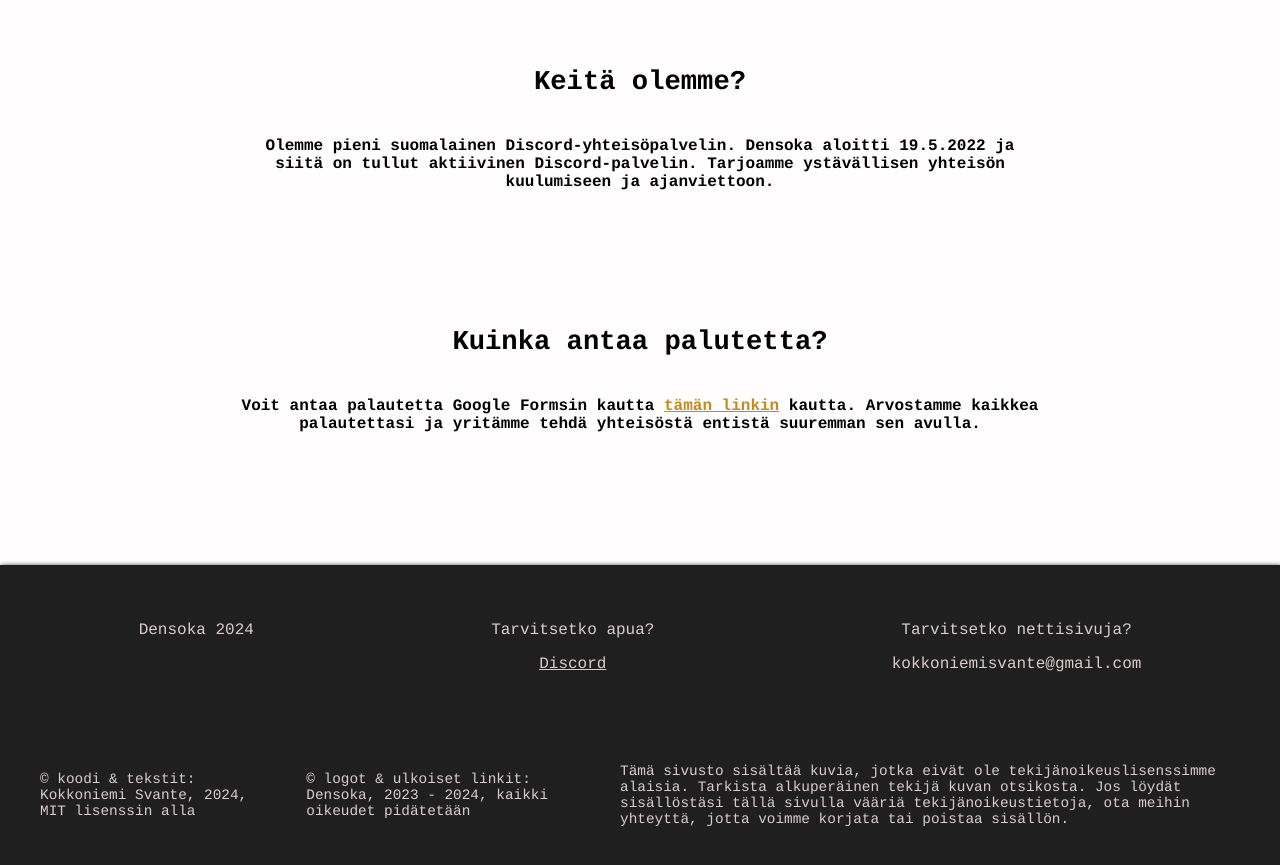
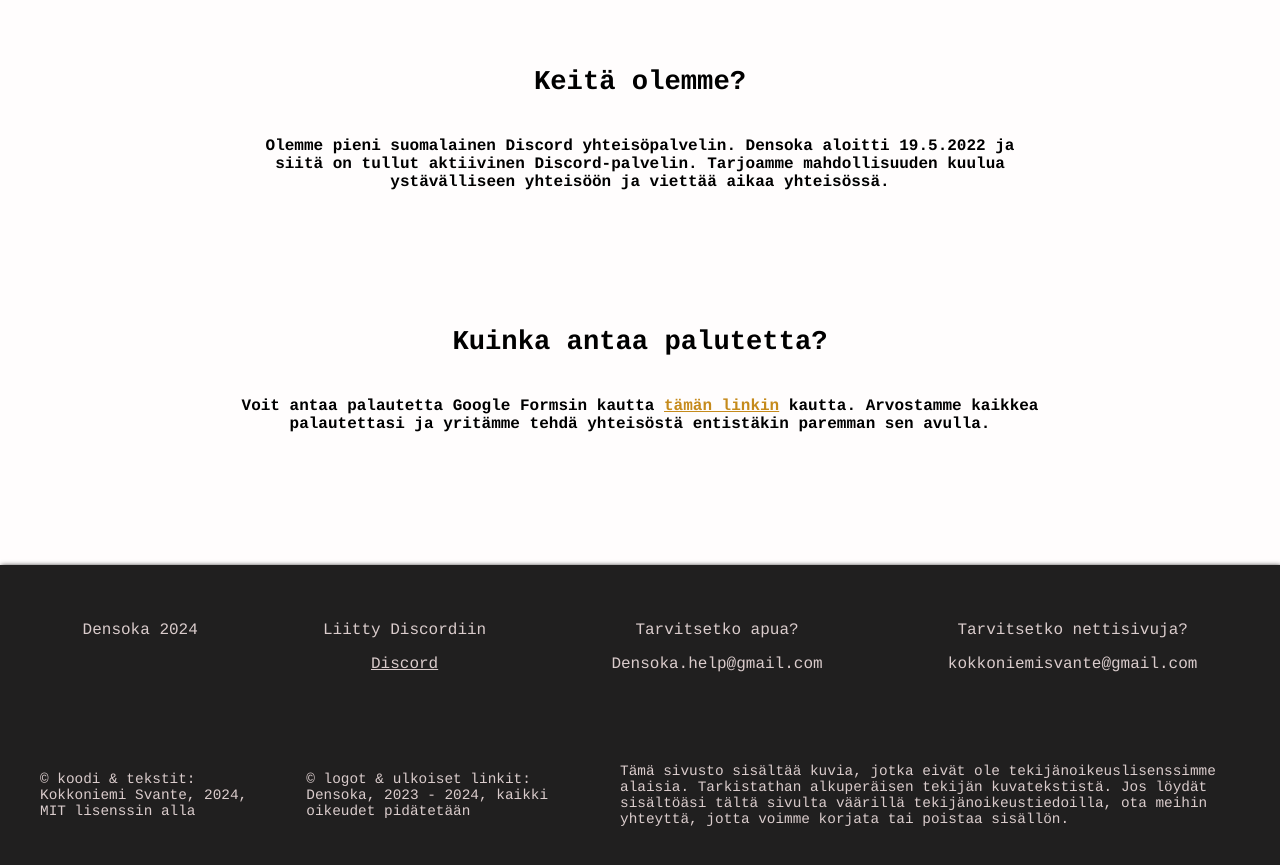
Before and after one commit to Svinte/Densoka, a plain HTML site: page fi/index.html in a window 1280 px wide. Shown: the part 660-1525 px from the top of the page. Drawn offline with Linux system fonts and the light colour scheme.

Commit message:
Add files via upload

```diff
--- a/fi/index.html
+++ b/fi/index.html
@@ -53,7 +53,7 @@
                 <h2>Keitä olemme?</h2>
             </section>
             <section>
-                <h3>Olemme pieni suomalainen Discord-yhteisöpalvelin. Densoka aloitti 19.5.2022 ja siitä on tullut aktiivinen Discord-palvelin. Tarjoamme ystävällisen yhteisön kuulumiseen ja ajanviettoon.</h3>
+                <h3>Olemme pieni suomalainen Discord yhteisöpalvelin. Densoka aloitti 19.5.2022 ja siitä on tullut aktiivinen Discord-palvelin. Tarjoamme mahdollisuuden kuulua ystävälliseen yhteisöön ja viettää aikaa yhteisössä.</h3>
             </section>
         </section>
         <section class="text">
@@ -61,7 +61,7 @@
                 <h2>Kuinka antaa palutetta?</h2>
             </section>
             <section>
-                <h3>Voit antaa palautetta Google Formsin kautta <a href="https://docs.google.com/forms/d/e/1FAIpQLScvc1DnoJh1-J2KrVS7mFF1pEz2aACaGQh7fKBaqWJdtST-Xw/viewform?usp=sf_link">tämän linkin</a> kautta. Arvostamme kaikkea palautettasi ja yritämme tehdä yhteisöstä entistä suuremman sen avulla.</h3>
+                <h3>Voit antaa palautetta Google Formsin kautta <a href="https://docs.google.com/forms/d/e/1FAIpQLScvc1DnoJh1-J2KrVS7mFF1pEz2aACaGQh7fKBaqWJdtST-Xw/viewform?usp=sf_link">tämän linkin</a> kautta. Arvostamme kaikkea palautettasi ja yritämme tehdä yhteisöstä entistäkin paremman sen avulla.</h3>
             </section>
         </section>
     </section>
@@ -74,10 +74,18 @@
             </section>
             <section>
                 <section>
+                    <p>Liitty Discordiin</p>
+                </section>
+                <section>
+                    <a href="https://discord.gg/zsCkxjX9td">Discord</a>
+                </section>
+            </section>
+            <section>
+                <section>
                     <p>Tarvitsetko apua?</p>
                 </section>
                 <section>
-                    <a href="https://discord.gg/zsCkxjX9td" target="_blank">Discord</a>
+                    <p>Densoka.help@gmail.com</p>
                 </section>
             </section>
             <section>
@@ -97,7 +105,7 @@
                 <p>&copy; logot & ulkoiset linkit: Densoka, 2023 - 2024, kaikki oikeudet pidätetään</p>
             </section>
             <section>
-                <p>Tämä sivusto sisältää kuvia, jotka eivät ole tekijänoikeuslisenssimme alaisia. Tarkista alkuperäinen tekijä kuvan otsikosta. Jos löydät sisällöstäsi tällä sivulla vääriä tekijänoikeustietoja, ota meihin yhteyttä, jotta voimme korjata tai poistaa sisällön.</p>
+                <p>Tämä sivusto sisältää kuvia, jotka eivät ole tekijänoikeuslisenssimme alaisia. Tarkistathan alkuperäisen tekijän kuvatekstistä. Jos löydät sisältöäsi tältä sivulta väärillä tekijänoikeustiedoilla, ota meihin yhteyttä, jotta voimme korjata tai poistaa sisällön.</p>
             </section>
         </section>
     </section>
@@ -224,11 +232,12 @@
         color: #dacccc;
         text-align: start;
     }
-    .copyright section {
+    .copyright section:not(.copyright section section) {
         max-width: min(800px, 50%);
         padding: 20px;
         margin: auto;
         display: inline-block;
+        flex-wrap: wrap;
     }
 </style>
 <script>
```
Also changed, not shown: en/index.html (+16 -3 lines).
